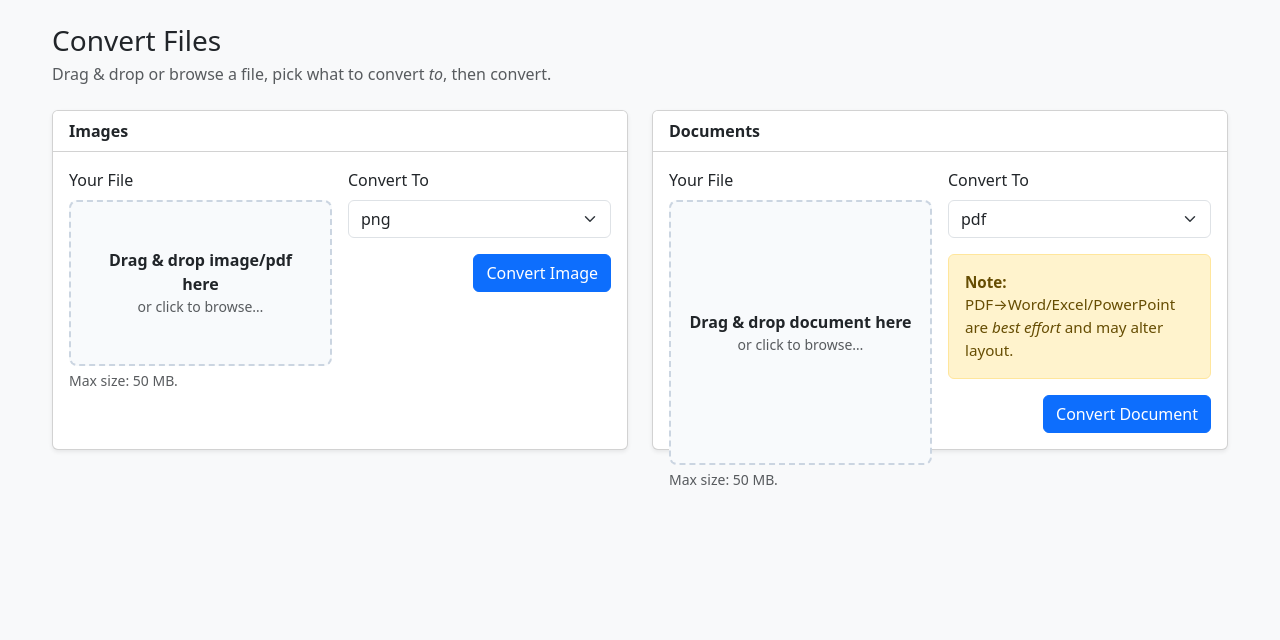
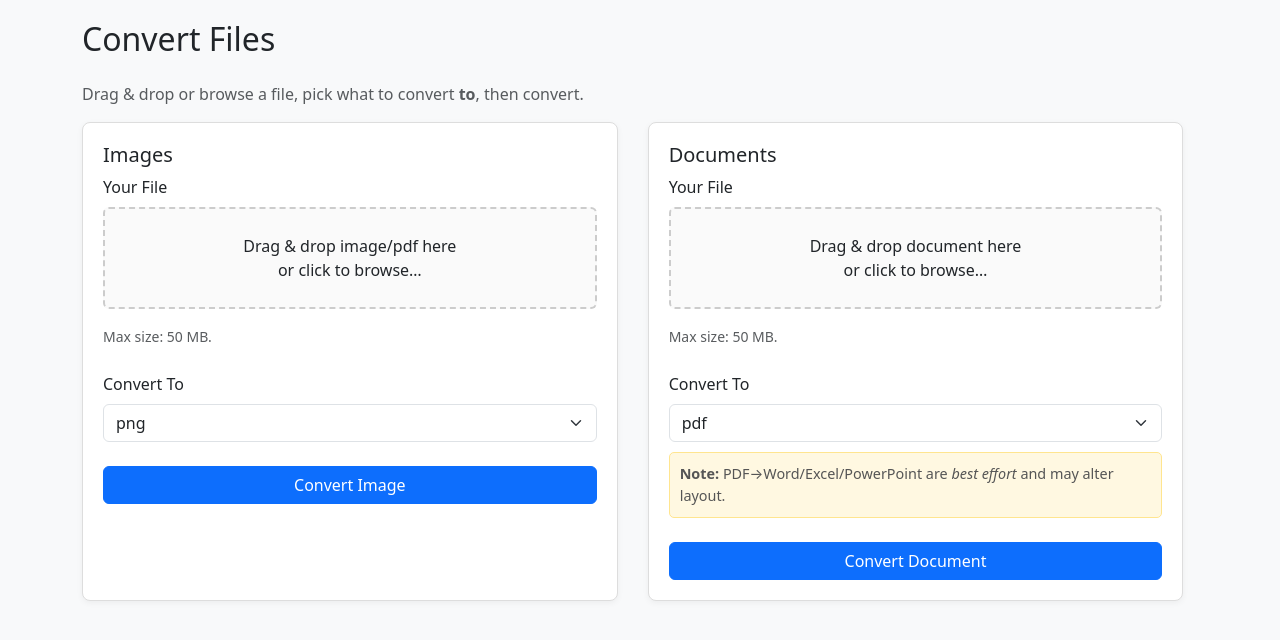
Before and after one commit to tre1322/convert-files, a FastAPI app: page / in a window 1280 px wide. Shown: the top 640 px of the page. Run offline with FastAPI, Linux system fonts and the light colour scheme; parts of the project's set-up code (start-up, migrations or seed data) failed here and were passed over.

Commit message:
Fixed the overextend

```diff
--- a/templates/index.html
+++ b/templates/index.html
@@ -1,159 +1,107 @@
-<!doctype html>
+<!DOCTYPE html>
 <html lang="en">
 <head>
-  <meta charset="utf-8" />
-  <meta name="viewport" content="width=device-width, initial-scale=1" />
+  <meta charset="UTF-8">
   <title>Convert Files</title>
-  <link href="https://cdn.jsdelivr.net/npm/bootstrap@5.3.3/dist/css/bootstrap.min.css" rel="stylesheet" />
+  <link rel="stylesheet" href="https://cdn.jsdelivr.net/npm/bootstrap@5.3.0/dist/css/bootstrap.min.css">
   <style>
-    .dropzone {
-      border: 2px dashed #cbd5e1;
-      border-radius: .5rem;
-      background: #f8fafc;
-      padding: 18px;
+    body {
+      padding: 20px;
+      background-color: #f8f9fa;
+    }
+    .converter-section {
+      display: flex;
+      gap: 30px; /* adds more gap between Images and Documents */
+      justify-content: flex-start;
+    }
+    .converter-box {
+      flex: 0 0 48%; /* make both sections equal width, no stretching */
+      max-width: 48%;
+      background: white;
+      border: 1px solid #ddd;
+      border-radius: 8px;
+      padding: 20px;
+      box-shadow: 0 2px 6px rgba(0,0,0,0.05);
+    }
+    .drop-zone {
+      border: 2px dashed #ccc;
+      border-radius: 6px;
+      padding: 25px;
       text-align: center;
       cursor: pointer;
-      transition: background .15s, border-color .15s;
-      height: 100%;
-      display: flex;
-      flex-direction: column;
-      justify-content: center;
+      transition: border-color 0.2s;
+      background: #fafafa;
+      margin-bottom: 15px;
     }
-    .dropzone.dragover { background: #eef2ff; border-color: #6366f1; }
-    .file-chip {
-      display: inline-block; padding: .25rem .5rem; border-radius: 999px;
-      background: #e2e8f0; font-size: .9rem;
+    .drop-zone.dragover {
+      border-color: #007bff;
+      background: #e9f5ff;
+    }
+    .note-box {
+      font-size: 0.9rem;
+      color: #555;
+      background: #fff8e1;
+      border: 1px solid #ffe58f;
+      border-radius: 5px;
+      padding: 10px;
+      margin-top: 10px;
     }
   </style>
 </head>
-<body class="bg-light">
-  <div class="container py-4" style="max-width: 1200px;">
-    <header class="mb-4">
-      <h1 class="h3 mb-1">Convert Files</h1>
-      <p class="text-muted mb-0">Drag & drop or browse a file, pick what to convert <em>to</em>, then convert.</p>
-    </header>
+<body>
+  <div class="container">
+    <h2 class="mb-4">Convert Files</h2>
+    <p class="text-muted">Drag & drop or browse a file, pick what to convert <b>to</b>, then convert.</p>
 
-    <div class="row g-4">
-      <!-- ========================= IMAGES (LEFT) ========================= -->
-      <div class="col-12 col-lg-6">
-        <form id="imageForm" class="card shadow-sm h-100">
-          <div class="card-header bg-white">
-            <strong>Images</strong>
-          </div>
-          <div class="card-body">
-            <div class="row g-3 align-items-stretch">
-              <!-- Drop/Browse (left side) -->
-              <div class="col-md-6">
-                <label class="form-label">Your File</label>
-                <div id="imgDrop" class="dropzone">
-                  <div><strong>Drag & drop image/pdf here</strong></div>
-                  <div class="text-muted small">or click to browse…</div>
-                  <div id="imgPicked" class="mt-2 d-none"><span class="file-chip"></span></div>
-                </div>
-                <input id="imgFile" type="file" class="form-control d-none" />
-                <div class="form-text">Max size: 50 MB.</div>
-              </div>
-
-              <!-- Convert To (right side) -->
-              <div class="col-md-6">
-                <label class="form-label">Convert To</label>
-                <select id="imgTo" class="form-select" required>
-                  <optgroup label="Images">
-                    <option>png</option><option>jpg</option><option>jpeg</option>
-                    <option>tif</option><option>tiff</option><option>gif</option>
-                    <option>webp</option><option>bmp</option><option>ico</option>
-                  </optgroup>
-                  <optgroup label="PDF Output">
-                    <option>pdf</option>
-                  </optgroup>
-                </select>
-
-                <!-- Progress (images) -->
-                <div id="imgProgressWrap" class="d-none mt-3">
-                  <div class="progress" role="progressbar" aria-label="Image conversion" aria-valuemin="0" aria-valuemax="100">
-                    <div id="imgProgressBar" class="progress-bar" style="width: 0%">0%</div>
-                  </div>
-                  <div id="imgProgressText" class="small text-muted mt-1"></div>
-                </div>
-
-                <div class="d-flex justify-content-end mt-3">
-                  <button class="btn btn-primary" type="submit">Convert Image</button>
-                </div>
-              </div>
-            </div>
-          </div>
-        </form>
-
-        <!-- Result (Images) -->
-        <section id="imgResult" class="d-none my-3">
-          <div class="d-flex flex-wrap align-items-center gap-2">
-            <a id="imgDownloadLink" class="btn btn-success" download>Download</a>
-            <button id="imgCopyBtn" class="btn btn-outline-secondary d-none">Copy image to clipboard</button>
-          </div>
-          <div class="mt-3">
-            <img id="imgPreview" class="img-fluid d-none" alt="Preview" />
-          </div>
-        </section>
+    <div class="converter-section">
+      <!-- Images -->
+      <div class="converter-box">
+        <h5>Images</h5>
+        <label class="form-label">Your File</label>
+        <div class="drop-zone" id="image-drop-zone">
+          Drag & drop image/pdf here<br>or click to browse…
+        </div>
+        <small class="text-muted">Max size: 50 MB.</small>
+        <br><br>
+        <label class="form-label">Convert To</label>
+        <select class="form-select" id="image-to">
+          <option value="png">png</option>
+          <option value="jpg">jpg</option>
+          <option value="tif">tif</option>
+          <option value="gif">gif</option>
+          <option value="webp">webp</option>
+          <option value="heic">heic</option>
+          <option value="pdf">pdf</option>
+          <option value="eps">eps</option>
+        </select>
+        <br>
+        <button class="btn btn-primary w-100">Convert Image</button>
       </div>
 
-      <!-- ========================= DOCUMENTS (RIGHT) ========================= -->
-      <div class="col-12 col-lg-6">
-        <form id="docForm" class="card shadow-sm h-100">
-          <div class="card-header bg-white">
-            <strong>Documents</strong>
-          </div>
-          <div class="card-body">
-            <div class="row g-3 align-items-stretch">
-              <!-- Drop/Browse (left side) -->
-              <div class="col-md-6">
-                <label class="form-label">Your File</label>
-                <div id="docDrop" class="dropzone">
-                  <div><strong>Drag & drop document here</strong></div>
-                  <div class="text-muted small">or click to browse…</div>
-                  <div id="docPicked" class="mt-2 d-none"><span class="file-chip"></span></div>
-                </div>
-                <input id="docFile" type="file" class="form-control d-none" />
-                <div class="form-text">Max size: 50 MB.</div>
-              </div>
-
-              <!-- Convert To (right side) -->
-              <div class="col-md-6">
-                <label class="form-label">Convert To</label>
-                <select id="docTo" class="form-select" required>
-                  <option>pdf</option><option>word</option><option>excel</option>
-                  <option>powerpoint</option><option>text</option>
-                </select>
-
-                <!-- Progress (docs) -->
-                <div id="docProgressWrap" class="d-none mt-3">
-                  <div class="progress" role="progressbar" aria-label="Document conversion" aria-valuemin="0" aria-valuemax="100">
-                    <div id="docProgressBar" class="progress-bar" style="width: 0%">0%</div>
-                  </div>
-                  <div id="docProgressText" class="small text-muted mt-1"></div>
-                </div>
-
-                <div class="alert alert-warning mt-3 mb-0" role="alert" style="font-size:0.95rem">
-                  <strong>Note:</strong> PDF→Word/Excel/PowerPoint are <em>best effort</em> and may alter layout.
-                </div>
-
-                <div class="d-flex justify-content-end mt-3">
-                  <button class="btn btn-primary" type="submit">Convert Document</button>
-                </div>
-              </div>
-            </div>
-          </div>
-        </form>
-
-        <!-- Result (Docs) -->
-        <section id="docResult" class="d-none my-3">
-          <div class="d-flex flex-wrap align-items-center gap-2">
-            <a id="docDownloadLink" class="btn btn-success" download>Download</a>
-          </div>
-        </section>
+      <!-- Documents -->
+      <div class="converter-box">
+        <h5>Documents</h5>
+        <label class="form-label">Your File</label>
+        <div class="drop-zone" id="doc-drop-zone">
+          Drag & drop document here<br>or click to browse…
+        </div>
+        <small class="text-muted">Max size: 50 MB.</small>
+        <br><br>
+        <label class="form-label">Convert To</label>
+        <select class="form-select" id="doc-to">
+          <option value="pdf">pdf</option>
+          <option value="docx">word</option>
+          <option value="xlsx">excel</option>
+          <option value="pptx">powerpoint</option>
+          <option value="csv">csv</option>
+        </select>
+        <div class="note-box">
+          <b>Note:</b> PDF→Word/Excel/PowerPoint are <i>best effort</i> and may alter layout.
+        </div>
+        <br>
+        <button class="btn btn-primary w-100">Convert Document</button>
       </div>
     </div>
   </div>
-
-  <script src="/static/app.js"></script>
 </body>
 </html>
```
